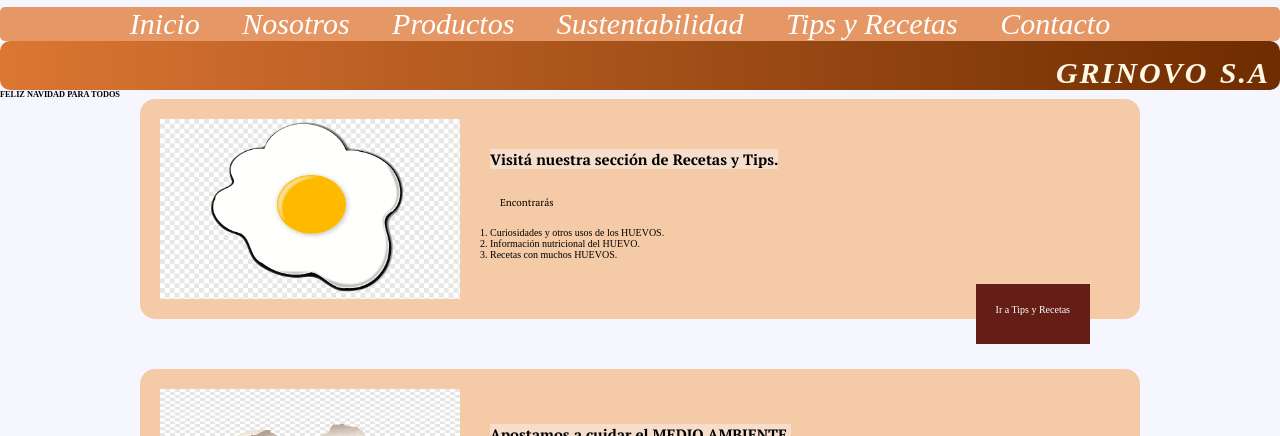
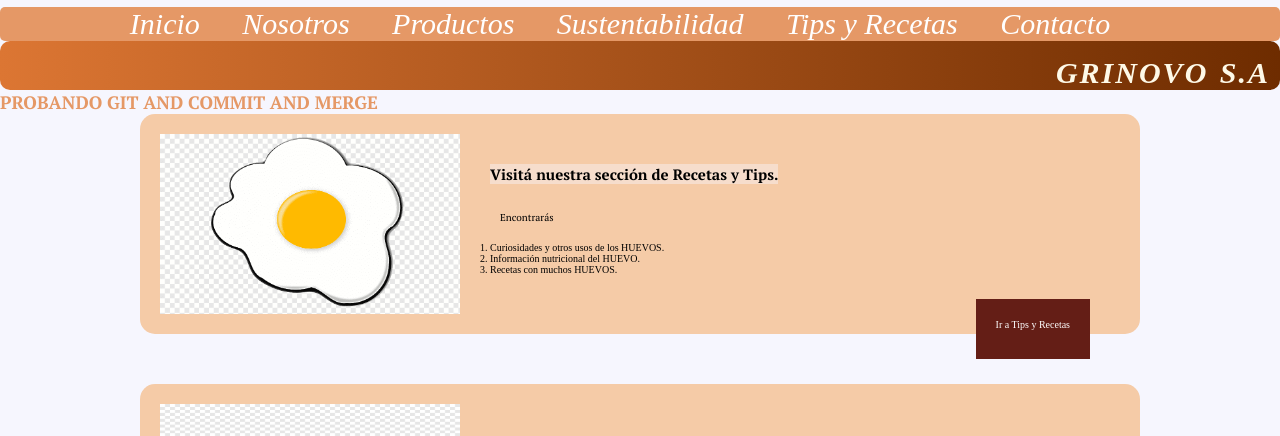
Before and after one commit to Soniacicc/grinovoCiccioli, a website: page index.html in a window 1280 px wide. Shown: the part 285-721 px from the top of the page. Drawn offline with Linux system fonts and the light colour scheme; a web font is replaced by a local one.

Commit message:
Agregue un h4 debajo del título

```diff
--- a/index.html
+++ b/index.html
@@ -74,7 +74,7 @@
         </ul>
     </nav>
     <h1>GRINOVO S.A</h1>
-<h5>FELIZ NAVIDAD PARA TODOS</h5>
+<h4>PROBANDO GIT AND COMMIT AND MERGE</h4>
     <section class="contenedor">
         <div class="tarjeta">
             <!-- Bloque -->
```
